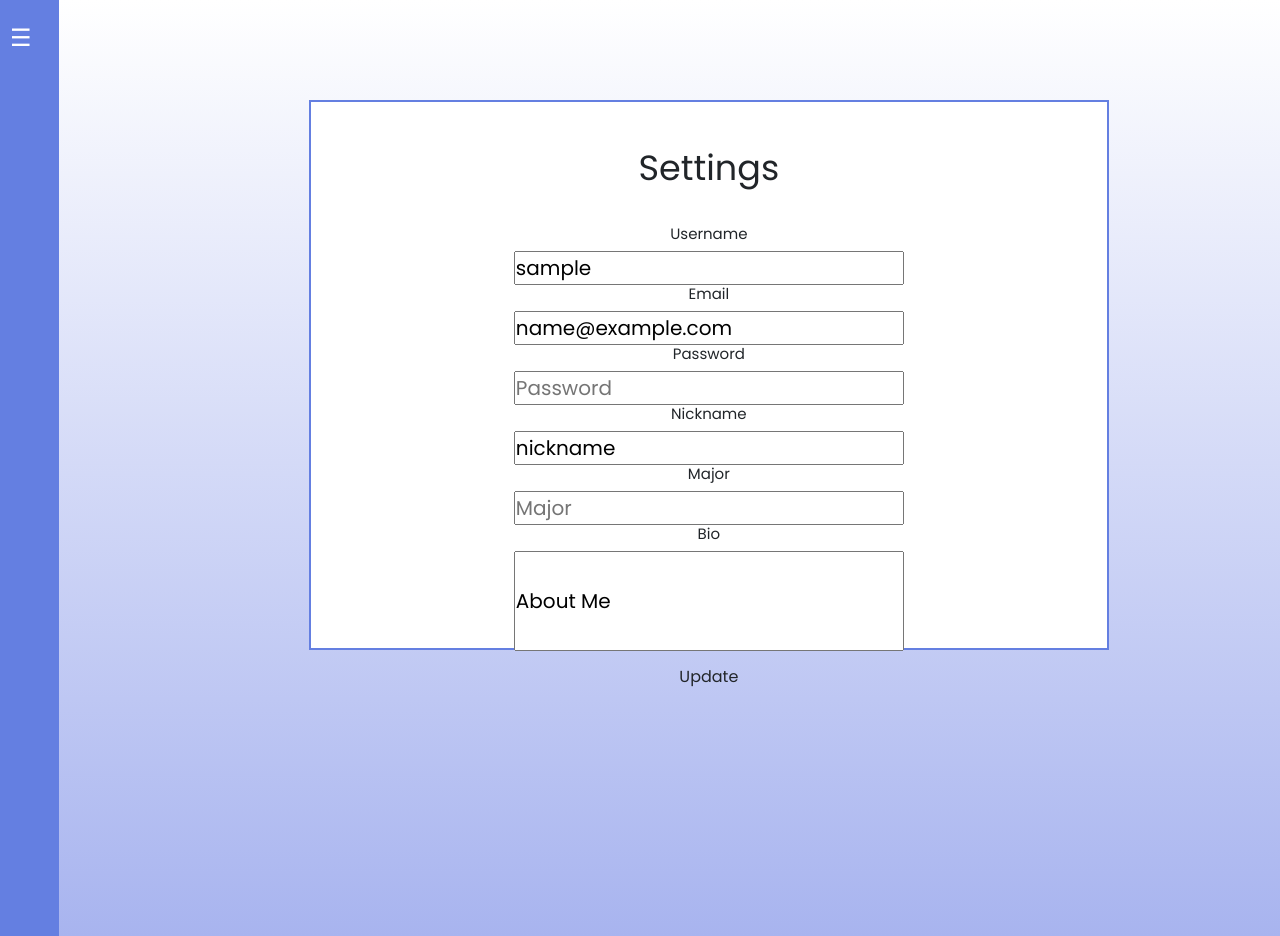
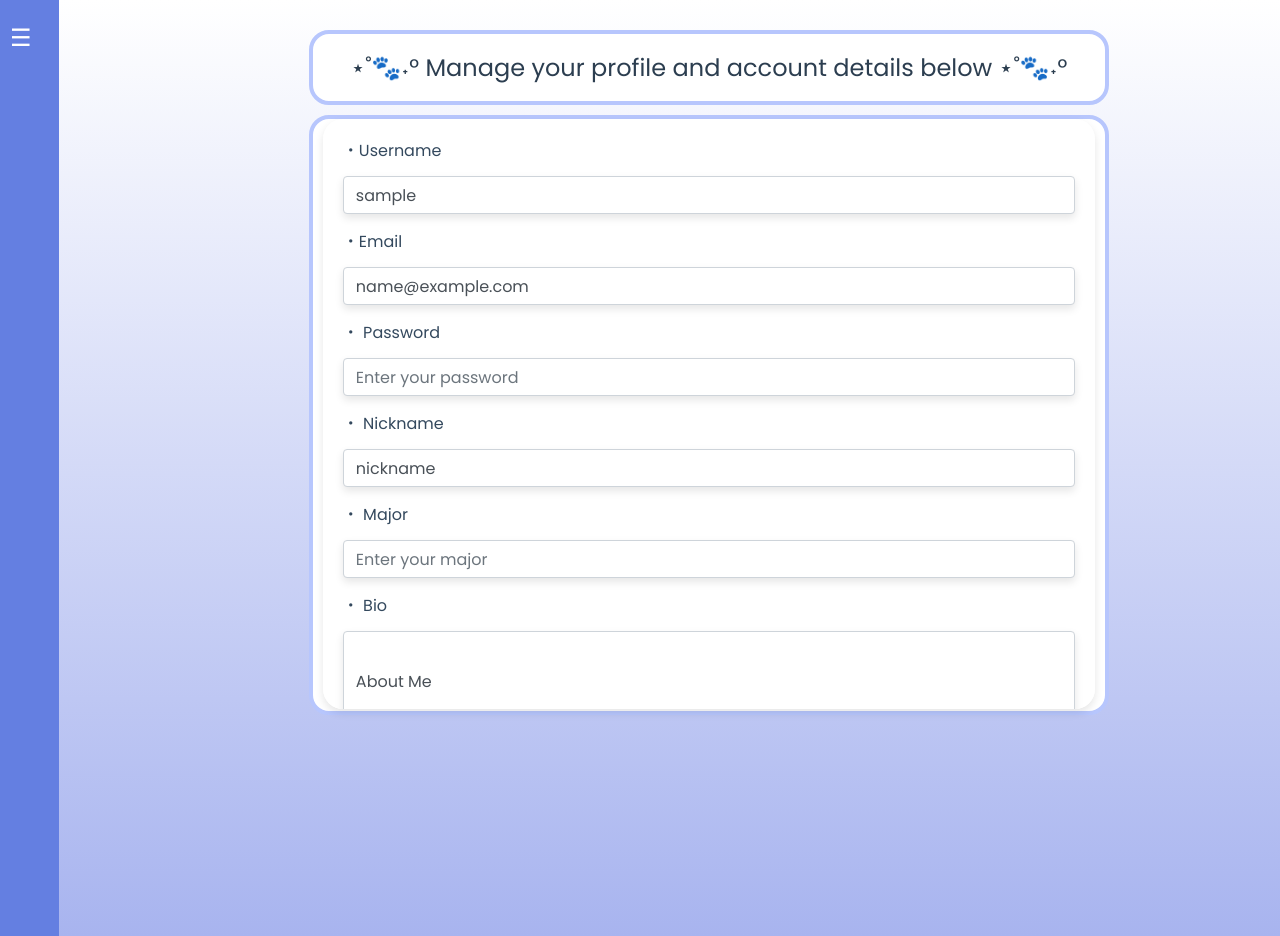
Before and after one commit to JaySeeDub/pawpoint, a Flask app: a page that uses templates/settings.html in a window 1280 px wide. Run offline with Flask 3, Linux system fonts and the light colour scheme; the visitor is signed in with stand-in values (Sample User, id 1); some libraries are stand-ins or nearby versions.

Commit message:
Final commit

```diff
--- a/User_DB.py
+++ b/User_DB.py
@@ -253,9 +253,9 @@ def add_user_to_class(db_session, class_name, user_id):
         class_exists.users.append(user)
         db_session.commit()
         if current_user.is_teacher and user.id == current_user.id:
-            flash(f"Created course '{class_exists.name}' successfully.")
+            flash(f"Created course '{class_exists.name}' successfully!")
         else:
-            flash(f"User '{user.username}' successfully added to '{class_exists.name}'.")
+            flash(f"User '{user.username}' successfully added to '{class_exists.name}'!")
     else:
         if current_user.is_teacher and user.id == current_user.id:
             flash(f"Course '{class_exists.name}' already exists.")
--- a/app.py
+++ b/app.py
@@ -99,7 +99,6 @@ def create_class():
         db.session.commit()
         db.session.refresh(new_class)
 
-        flash(f"Success! You have created the class {class_name}.")
         add_user_to_class(db.session, class_name, current_user.id)
         return render_template('profile.html', user = current_user, form=form)
     else:
@@ -616,6 +615,7 @@ def scanned():
     db.session.add(new_class)
     db.session.commit()
 
+
     return jsonify({'message': 'Class created successfully!', 'class_id': new_class.id}), 201
 
 # Generates a qr code with the user's id info
--- a/static/profile/settings.css
+++ b/static/profile/settings.css
@@ -12,6 +12,7 @@ body {
   display: flex;
   min-height: 100vh;
 }
+
 
 /* SIDEBAR */
 .sidebar {
@@ -65,7 +66,6 @@ body {
 }
 .wrapper {
   margin: 0 auto;
-  font-family: 'Poppins', sans-serif;
   width: 1000px;
   margin-top: 100px;
   margin-left:250px;
@@ -75,58 +75,83 @@ body {
 .wrapper > * {
   background: white;
   width: 800px;
-  height: 550px;
+  height: 600px;
   border-style: dashed;
   padding: 10px;
-  border: 2px solid #647fe1;
+  border-radius: 20px;
+  border: 4px solid #b7c6fd;
+
 }
 
 .main-head {
-  grid-area: header;
-  margin-top: 30px;
-  font-size: 35px;
-  text-align: center;
+  font-size: 2rem;
+  font-weight: 600;
+  color: #2c3e50;
+  margin-bottom: 10px;
 }
 
+
+header{
+  margin-top: -70px;
+  gap: 0px;
+  height:-10px;
+}
+.logo{
+  width:100px;
+  margin-top: -70px;
+  margin-left:670px;
+  height:80px;
+}
+.logo2{
+  width:100px;
+  margin-top: -117px;
+  margin-left:-670px;
+  height:80px;
+}
 .content {
-  grid-area: content;
-  height: 100px;
-  font-size: 20px;
-  text-align: center;
+  background-color: white;
+  padding: 20px;
+  border-radius: 20px;
+  margin-top:-10px;
+  max-height:590px;
+  overflow-y: auto;
+  box-shadow: 0 4px 8px rgba(0, 0, 0, 0.1);
 }
 .content h2{
   font-family: "Poppins", sans-serif;
   font-size: 15px;
+
+}
+.form-group {
+  margin-bottom: 15px;
+
+}
+.settings-form {
+  height: 460px;
+}
+.settings-container{
+  height: 460px;
+
 }
 
-.side {
-  grid-area: side;
-  height: 400px;
-  width: 400px;
-  border: 2px solid black;
+.form-group label {
+  font-size: 1rem;
+  font-weight: 500;
+  color: #34495e;
 }
-.btn{
-  grid-area: btn;
+.form-control {
+  width: 100%;
+  padding: 10px;
+  box-shadow: 0 4px 8px rgba(0, 0, 0, 0.1);
+  font-size: 1rem;
+  border-radius: 50px;
+  border: 1px solid #ddd;
+  margin-top: 5px;
 }
-
-.wrapper {
-  display: grid;
-  gap: 20px;
-  grid-template-areas:
-    "header"
-    "content"
-    "side"
-    "btn"
-}
-
-@media (min-width: 700px) {
-  .wrapper {
-    grid-template-columns: 1fr 4fr 1fr;
-    grid-template-areas:
-      "header header header"
-      "side content content"
-      "side btn btn";
-  }
+.form-control:focus {
+  border-color: #1abc9c;
+  outline: none;
+  box-shadow: 0 0 5px rgba(26, 188, 156, 0.5);
 }
 
 .flash-message {
@@ -142,8 +167,8 @@ body {
 
 .flash-container {
   position: fixed;
-  top: 20px;
-  left: 50%;
+  top: 70%;
+  left: 20%;
   transform: translateX(-50%);
   z-index: 1000;
 }
@@ -154,3 +179,72 @@ body {
   80% { opacity: 1; }
   100% { opacity: 0; }
 }
+
+#submit  {
+  margin-left: 0px;
+}
+.form-group a {
+  display: inline-block;
+  font-weight: 400;
+  width:88px;
+  color: #212529;
+  text-align: center;
+  vertical-align: middle;
+  -webkit-user-select: none;
+  -moz-user-select: none;
+  -ms-user-select: none;
+  user-select: none;
+  background-color: transparent;
+  border: 1px solid transparent;
+  font-size: 1rem;
+  line-height: 1.5;
+  border-radius: .25rem;
+  margin-left: 650px;
+  margin-top: -64px;
+  background: #007bff;
+  border-color: #007bff;
+  color: white;
+  text-decoration: none;
+  font-size: 1rem;
+  padding: 6px 12px;
+  transition: color .15s ease-in-out, background-color .15s ease-in-out, border-color .15s ease-in-out, box-shadow .15s ease-in-out;
+}
+
+.form-group a:hover {
+  transform: scale(1.05);
+  background-color: #0161c7;
+}
+.btn-primary {
+  color: #fff;
+  background-color: #007bff;
+  border-color: #007bff;
+}
+.settings-header {
+  text-align: center;
+  margin-bottom: 10px;
+  height:75px;
+}
+
+.settings-header h1 {
+  font-size: 1.5rem;
+  color: #2c3e50;
+  margin-top: 10px;
+}
+
+.settings-header p {
+  font-size: 1rem;
+  color: #7f8c8d;
+}
+.content::-webkit-scrollbar {
+  width: 10px;
+
+}
+
+.content::-webkit-scrollbar-thumb {
+  background-color: #c9d4ff;
+  border-radius: 5px;
+}
+
+.content::-webkit-scrollbar-thumb:hover {
+  background-color: #869eff;
+}
--- a/static/sidebar/calendar.css
+++ b/static/sidebar/calendar.css
@@ -1,4 +1,3 @@
-@import url('https://fonts.googleapis.com/css2?family=Poppins:ital,wght@0,100;0,200;0,300;0,400;0,500;0,600;0,700;0,800;0,900;1,100;1,200;1,300;1,400;1,500;1,600;1,700;1,800;1,900&display=swap');
 
 * {
   margin:0;
@@ -68,7 +67,6 @@ body {
 font-weight: bold;
 white-space: nowrap;
 overflow: hidden;
-  font-family: "Poppins", sans-serif;
 transition: opacity 0.2s ease;
 opacity: 0;
 font-size:0;
@@ -82,7 +80,7 @@ body {
 .sidebar.expanded a{
 opacity: 1;
 font-size: 1rem;
-  font-family: "Poppins", sans-serif;
+
 }
 .sidebar a:hover {
 background-color: #506bd4;
@@ -98,6 +96,7 @@ body {
   padding:10px;
 }
 
+
 .header button {
   display: flex;
   align-items: center;
@@ -110,6 +109,7 @@ body {
   height:40px;
   box-shadow: 0 0 4px black;
 }
+
 
 .todo{
   width:290px;
--- a/templates/settings.html
+++ b/templates/settings.html
@@ -21,51 +21,55 @@
 
       </div>
     <div class = "wrapper">
+        <header class="settings-header">
+          <h1>⋆˚🐾˖° Manage your profile and account details below ⋆˚🐾˖°</h1>
+
+
+        </header>
         <form method = "POST" action="" enctype="multipart/form-data">
-            {{form.hidden_tag()}}
-            <header class="main-head">Settings</header>
-            <div class="content">
+              <div class="content scrollable">
                 {% with messages = get_flashed_messages() %}
                   {% if messages %}
                     <div class="flash-container">
                       {% for message in messages %}
                         <div class="flash-message">{{ message }}</div>
                       {% endfor %}
+                  {% endif %}
+                {% endwith %}
+                <form method="POST" action="" enctype="multipart/form-data" class="settings-form">
+                  {{ form.hidden_tag() }}
+                  <div class="form-group">
+                    <label for="username">・Username</label>
+                    {{ form.username(class="form-control", placeholder="Enter your username") }}
                   </div>
-                    {% endif %}
-                {% endwith %}<br>
-                <h2>Username</h2>
-                {{form.username(placeholder = "Username")}}
-                <i class='bx bxs-user'></i>
-                <br>
-                <h2>Email</h2>
-                {{form.email(placeholder="Email")}}
-                <i class='bx bxs-envelope'></i>
-                <h2>Password</h2>
-                {{form.password(placeholder="Password")}}
-                <i class='bx bxs-lock-alt' ></i>
-                <br>
+                  <div class="form-group">
+                    <label for="email">・Email </label>
+                    {{ form.email(class="form-control", placeholder="Enter your email") }}
+                  </div>
+                  <div class="form-group">
+                    <label for="password">・ Password </label>
+                    {{ form.password(class="form-control", placeholder="Enter your password") }}
+                  </div>
+                  <div class="form-group">
+                    <label for="nickname">・ Nickname </label>
+                    {{ form.nickname(class="form-control", placeholder="Enter your nickname") }}
+                  </div>
+                  <div class="form-group">
+                    <label for="major">・ Major</label>
+                    {{ form.major(class="form-control", placeholder="Enter your major") }}
+                  </div>
+                  <div class="form-group">
+                    <label for="bio">・ Bio </label>
+                    {{ form.bio(class="form-control", style="height: 100px;", placeholder="Write something about yourself") }}
+                  </div>
+                  <div class="form-group">
+                    {{ form.submit(class="btn btn-primary") }}
+                    <a href="{{ url_for('logout') }}">Log Out</a>
+                  </div>
 
-                <h2>Nickname</h2>
-                {{form.nickname(placeholder="Name")}}
-
-                <br>
-                <h2>Major</h2>
-                {{form.major(placeholder="Major")}}
-
-                <br>
-                <h2>Bio</h2>
-                    {{form.bio(style='height: 100px; max-height:200px; min-height:100px;', placeholder=" About Me")}}
-                <br>
-                <!-- <h2>Profile Pic</h2>
-                {{form.profile_pic}}
-                {{current_user.profile_pic}} -->
-
-                <div class = "btn">
-                    {{form.submit(class="btn")}}</div>
+                </form>
               </div>
             </div>
-    </form>
         </div>
 
     <script>
```
Also changed, not shown: static/dashboard.css (+17 -7 lines), templates/dashboard.html (+5 -8 lines). Lines whose indentation alone changed are shown as unchanged.
